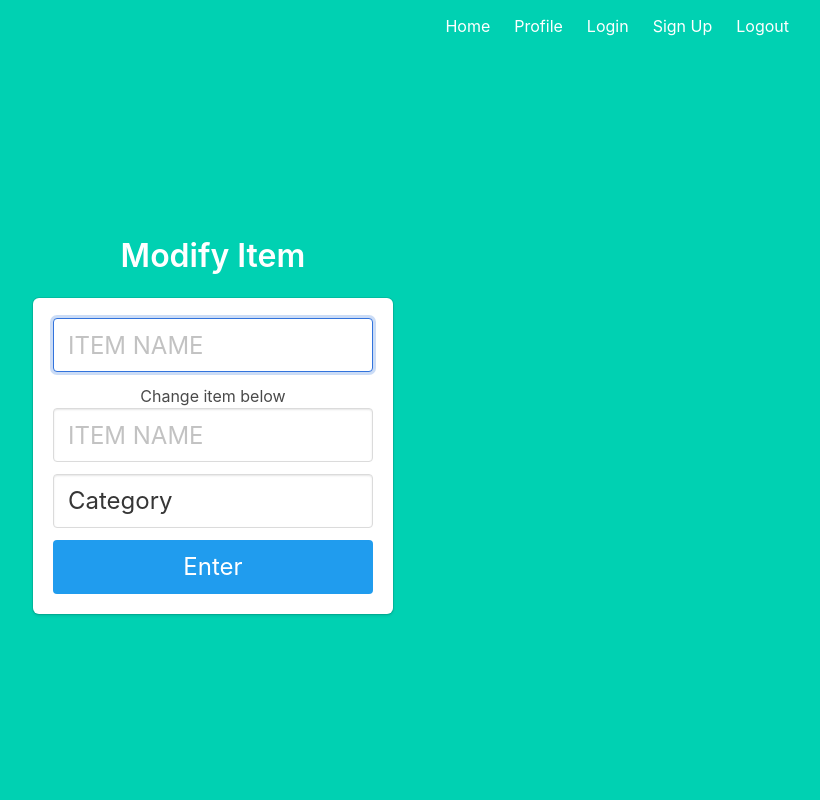
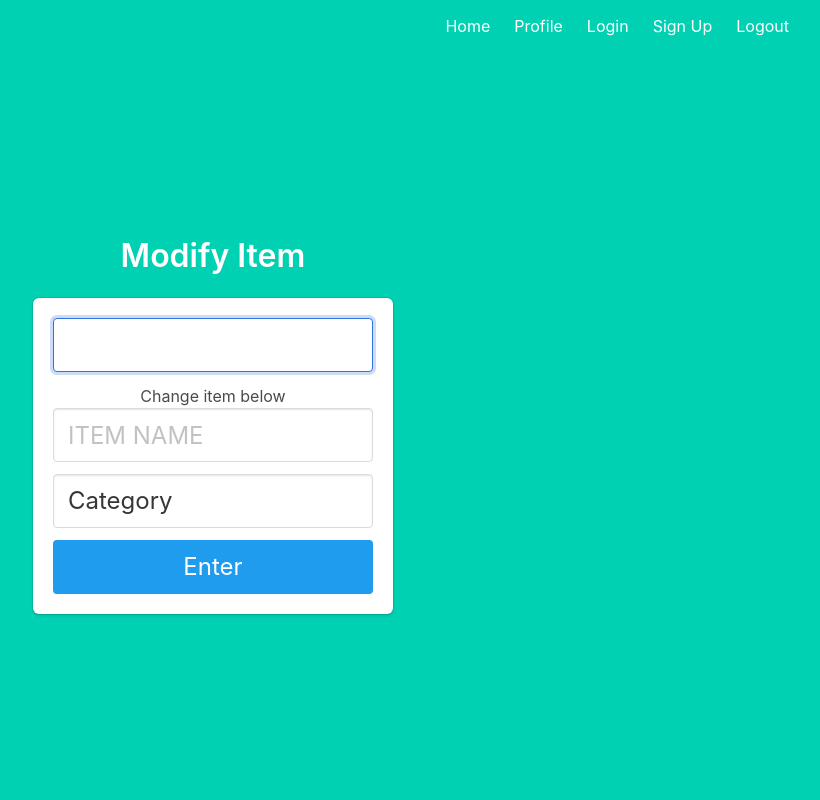
Before and after one commit to jnstockley/DAMS, a Flask app: page /modify-item in a window 1280 px wide. Shown: the whole page, without its empty margins (427-1247 px from the left). Run offline with Flask 3, Linux system fonts and the light colour scheme; lists and menus that the app fills with data are empty; some libraries are stand-ins or nearby versions.

Commit message:
did stuff

```diff
--- a/templates/modify_item.html
+++ b/templates/modify_item.html
@@ -16,9 +16,12 @@
 
             <!-- name -->
             <div class="field">
-                <div class="control">
-                    <input class="input is-large" type="text" name="item-name" placeholder="ITEM NAME" autofocus="">
-                </div>
+                <!-- item -->
+                    <select class="input is-large" name="itemVal" autofocus="">
+                        {% for item in items %}
+                            <option id={{ item }}>{{ item }}</option>
+                        {% endfor %}
+                    </select>
             </div>
             <b></b>
             <b></b>
```
